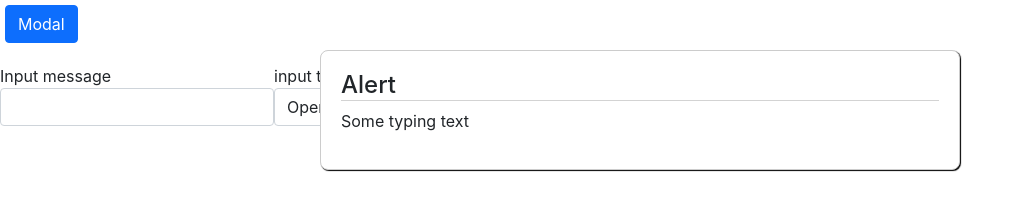
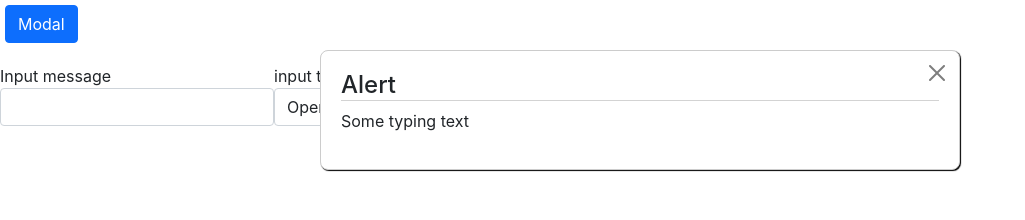
Before and after one commit to vitenkg/javascript_group_11_homework_58_ten_vitaliy, a React (Create React App) app in the folder homework_58/: page / in a window 1280 px wide. Shown: the top 220 px of the page, without its empty margins (0-1025 px from the left). Built offline with nearby package versions, Linux system fonts and the light colour scheme.

Commit message:
Сделал исправления в justAlert что бы окно закрывалось по нажатию на Х

```diff
--- a/homework_58/src/Components/JustAlert/JustAlert.js
+++ b/homework_58/src/Components/JustAlert/JustAlert.js
@@ -59,12 +59,12 @@ const JustAlert = ({children, dismiss, type}) => {
     );
 
     if (justClose) {
-        justAlertComponent = null
+        justAlertComponent = null;
+        justAlertComponentDismiss = null;
     }
 
     return (
         dismiss ? justAlertComponentDismiss : justAlertComponent
-
     );
 };
 
--- a/homework_58/src/Container/ModalBuilder/ModalBuilder.js
+++ b/homework_58/src/Container/ModalBuilder/ModalBuilder.js
@@ -14,6 +14,8 @@ const ModalBuilder = () => {
         input: '',
         dismiss: false,
     });
+
+    let justAlert = null;
 
     const showModalHandle = () => {
         setModalShow(true);
@@ -57,14 +59,12 @@ const ModalBuilder = () => {
         }))
     };
 
-    const closeJustAlert = () => {
-        justAlert = null;
-    }
+    const closeJustAlert = () => justAlert = null;
 
-    let justAlert = (
+    justAlert = (
         <JustAlert
             type="warning"
-            // dismiss={closeJustAlert}
+            dismiss={closeJustAlert}
         >
             Some typing text
         </JustAlert>
```
